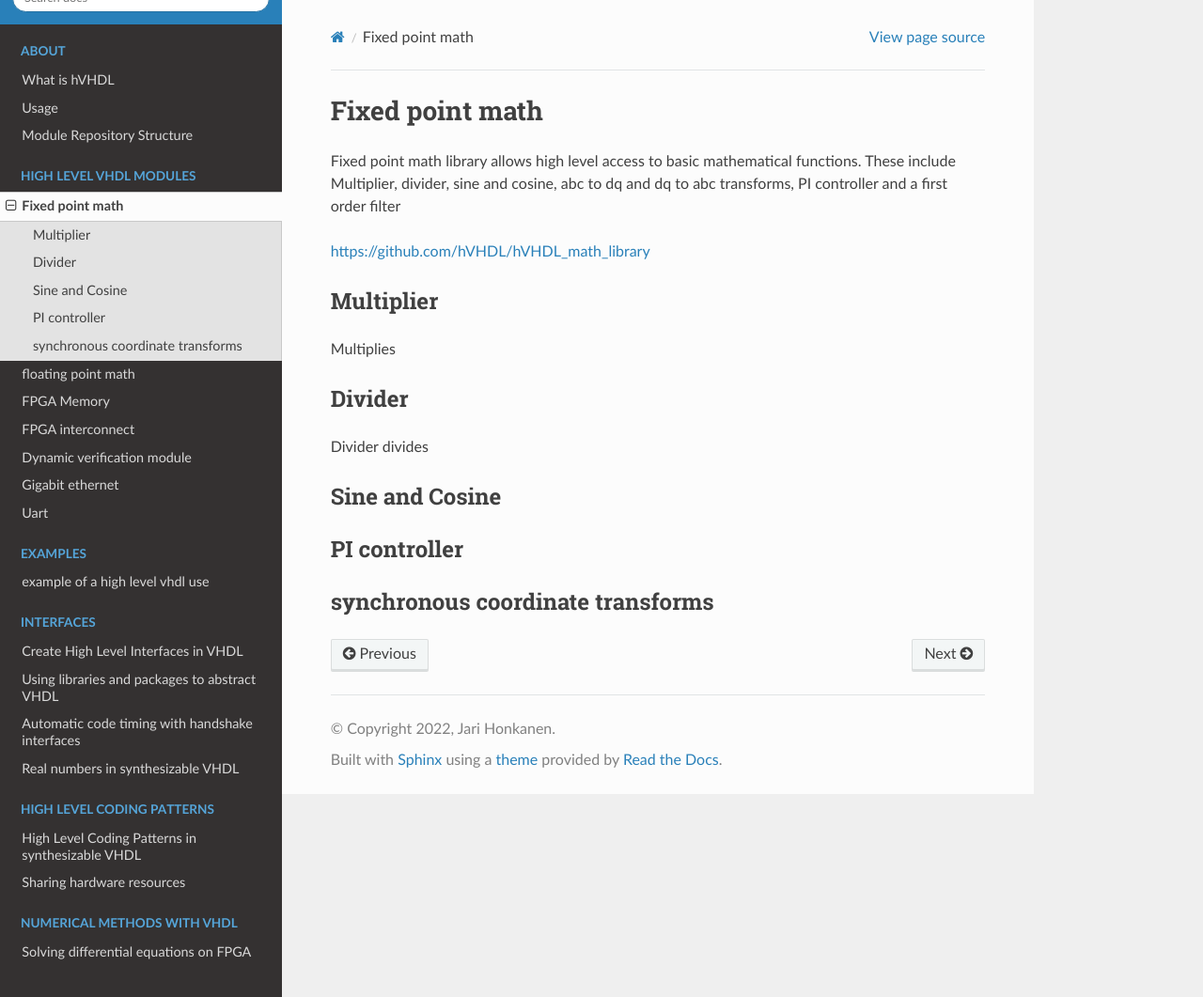
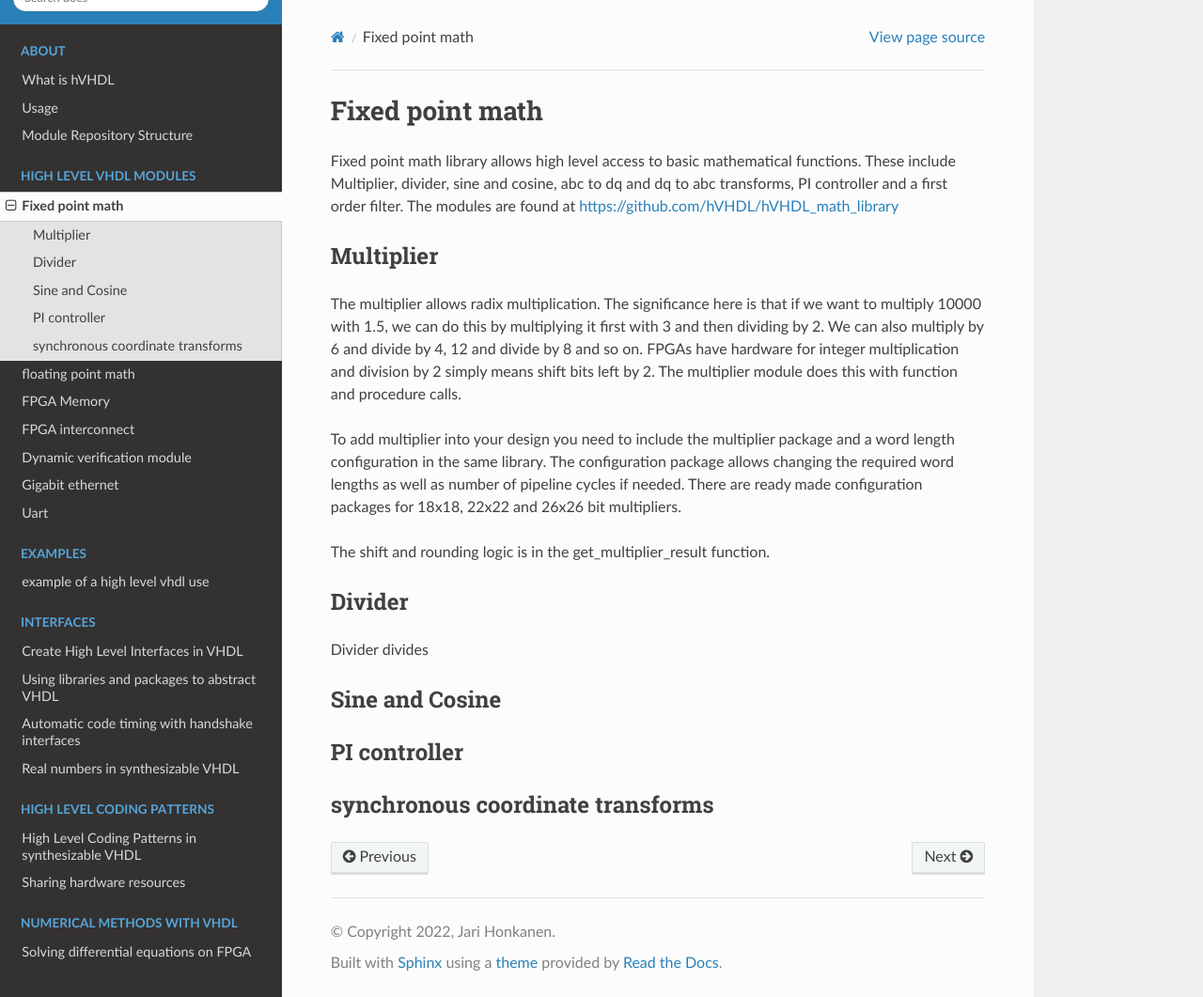
Before and after one commit to hVHDL/hVHDL, a Sphinx documentation site: the page built from docs/source/hvhdl_repositories/fixed_point_math_repository.rst, in a window 1280 px wide and 1061 px high. Shown: the whole window at 94% size. Built offline with Sphinx 7.4.7 and the Read the Docs theme 2.0.0, drawn with Linux system fonts in a browser that asks for light colours.

Commit message:
start adding explanation to fixed_point_math_repository.rst

```diff
--- a/docs/source/hvhdl_repositories/fixed_point_math_repository.rst
+++ b/docs/source/hvhdl_repositories/fixed_point_math_repository.rst
@@ -1,14 +1,18 @@
 Fixed point math
 ================
 
-Fixed point math library allows high level access to basic mathematical functions. These include Multiplier, divider, sine and cosine, abc to dq and dq to abc transforms, PI controller and a first order filter
+Fixed point math library allows high level access to basic mathematical functions. These include Multiplier, divider, sine and cosine, abc to dq and dq to abc transforms, PI controller and a first order filter. The modules are found at https://github.com/hVHDL/hVHDL_math_library
 
-https://github.com/hVHDL/hVHDL_math_library
+
 
 Multiplier
 ----------
 
-Multiplies
+The multiplier allows radix multiplication. The significance here is that if we want to multiply 10000 with 1.5, we can do this by multiplying it first with 3 and then dividing by 2. We can also multiply by 6 and divide by 4, 12 and divide by 8 and so on. FPGAs have hardware for integer multiplication and division by 2 simply means shift bits left by 2. The multiplier module does this with function and procedure calls.
+
+To add multiplier into your design you need to include the multiplier package and a word length configuration in the same library. The configuration package allows changing the required word lengths as well as number of pipeline cycles if needed. There are ready made configuration packages for 18x18, 22x22 and 26x26 bit multipliers.
+
+The shift and rounding logic is in the get_multiplier_result function.
 
 Divider
 -------
```
